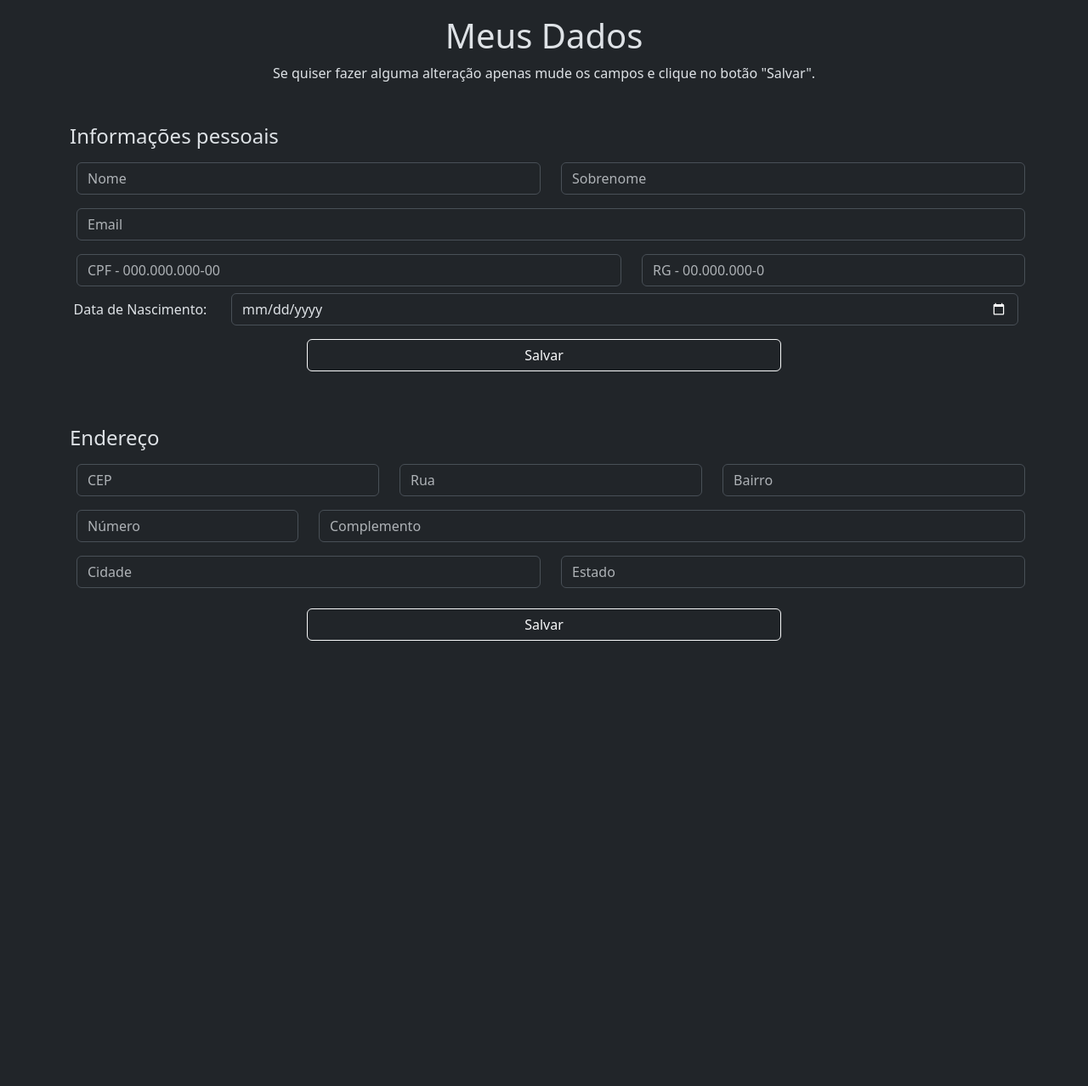
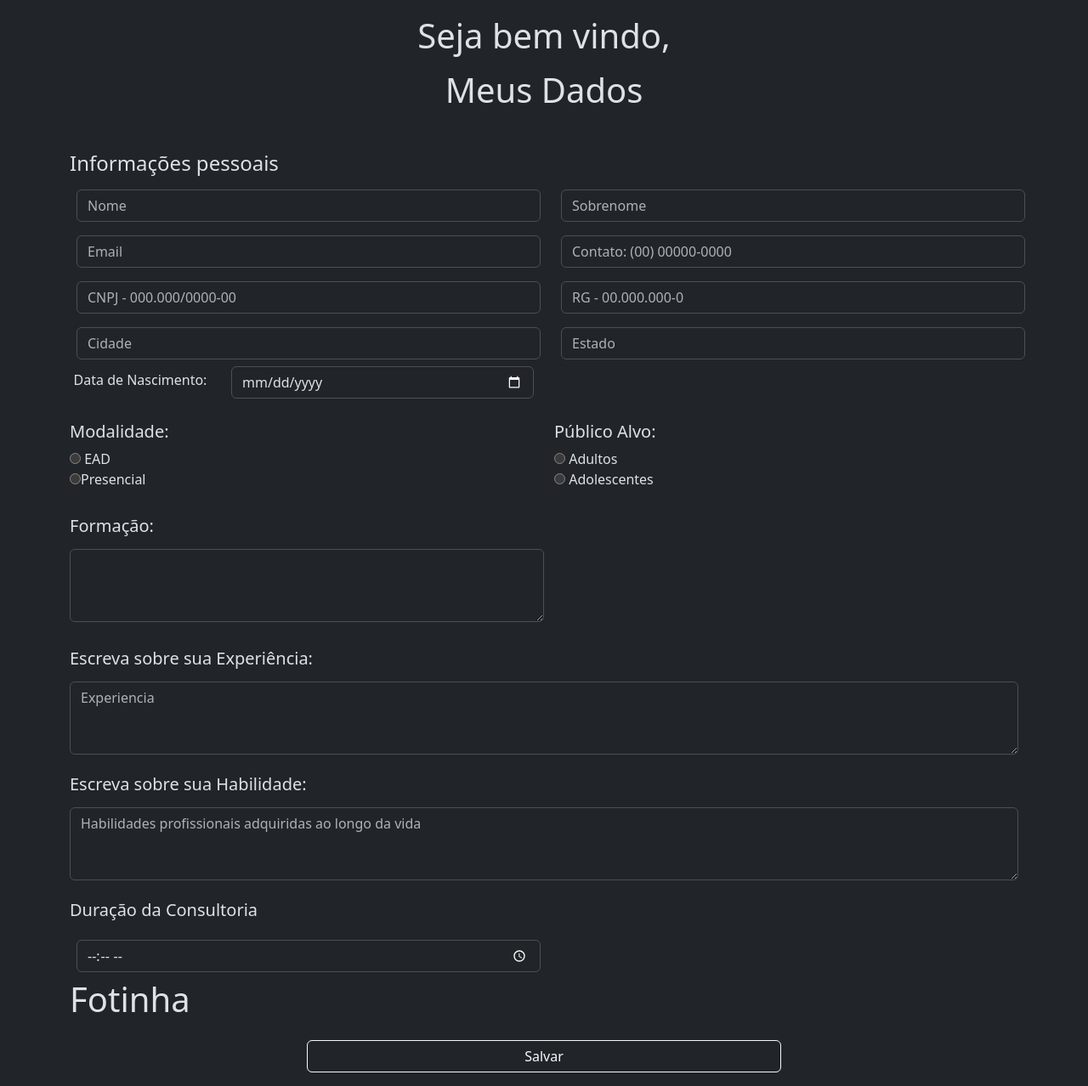
Before and after one commit to Heitor-Requena/Finannce, a PHP site: page /Finannce/Php/AreaConsultor/infopess.php in a window 1280 px wide. Shown: the part 82-1360 px from the top of the page at 85% size. Before the commit the page ends 836 px from the top, so only its background shows below. Run offline with PHP 8.4, Linux system fonts and the light colour scheme; the visitor is signed in with stand-in values (Sample User, id 1); data that the repository does not hold is empty; some libraries are stand-ins or nearby versions.

Commit message:
Alteração do Formulário do PerfilCon

```diff
--- a/Js/AreaAdm/AltPag.js
+++ b/Js/AreaAdm/AltPag.js
@@ -122,7 +122,7 @@ function alterarPag(pagName) {
             </div>
             <div class="text-center">
                 <input type="submit" id="btn_ConsultarCon"  name="btn_ConsultarCon"     class="iframe-btn btn m-3 col-6 btn-outline-light" value="Consultar" onclick="ConsultarCon(event)">
-                <input type="submit" id="btn_ListarCon"     name="btn_ListarCon"        class="iframe-btn btn m-3 col-6 btn-outline-light" value="Ver Todos Consultores" onclick="ListarCon(event)">
+                <input type="submit" id="btn_ListarCon"     name="btn_ListarCon"        class="iframe-btn btn m-3 col-6 btn-outline-light" value="Ver Todos Consultores" onclick="ListarCon(event)"> <br>
                 <input type="submit" id="btn_ListarConA"     name="btn_ListarConA"       class="iframe-btn btn m-3 col-3 btn-outline-light" value="Ver Apenas Consultores Ativados" onclick="ListarConA(event)">
                 <input type="submit" id="btn_ListarConD"     name="btn_ListarConD"       class="iframe-btn btn m-3 col-3 btn-outline-light" value="Ver Apenas Consultores Desativados" onclick="ListarConD(event)">
             </div>
--- a/Php/AreaConsultor/ControleLogin-Consultor.php
+++ b/Php/AreaConsultor/ControleLogin-Consultor.php
@@ -5,8 +5,9 @@ $Email_Consultor = filter_input(INPUT_GET, "Email_Consultor", FILTER_SANITIZE_EM
 $Senha_Consultor = filter_input(INPUT_GET, "Senha_Consultor");
 
 $EmailCadastro_Consultor = filter_input(INPUT_GET, "EmailCadastro_Consultor", FILTER_SANITIZE_EMAIL);
-$NomeCadastro_Consultor  = filter_input(INPUT_GET, "Nome_Consultor", FILTER_SANITIZE_STRING);
+$NomeCadastro_Consultor  = filter_input(INPUT_GET, "Nome_Consultor");
 $SenhaCadastro_Consultor = filter_input(INPUT_GET, "SenhaCadastro_Consultor");
+$FoneCadastro_Consultor  = filter_input(INPUT_GET, "FoneCadastro_Consultor");
 
 $login = new Cls_LoginConsultor();
 
@@ -27,7 +28,7 @@ if(isset($_GET["btn_EntrarConsultor"])){
             $_SESSION["email"] = $Dd->EMAIL_CONSULTOR;
             $_SESSION["nome"] = $Dd->NOME_CONSULTOR;
             $_SESSION["id"] = $Dd->ID_CONSULTOR;
-            header('Location: indexConsultor.php');
+            header('Location: infopess.php');
         }
     }
 }
@@ -36,5 +37,6 @@ if(isset($_GET["btn_CadastrarConsultor"])){
     $login->setEmail_Consultor($EmailCadastro_Consultor);
     $login->setSenha_Consultor($SenhaCadastro_Consultor);
     $login->setNome_Consultor($NomeCadastro_Consultor);
+    $login->setFone_Consultor($FoneCadastro_Consultor);
     echo $login->CadastrarConsultor();
 }
--- a/Php/AreaConsultor/infopess.php
+++ b/Php/AreaConsultor/infopess.php
@@ -69,10 +69,14 @@
   </nav>
 
   <section id="section" style="margin-top: 100px;">
+  <h1 class="text-center align-middle mt-5">Seja bem vindo, <? echo $Email?></h1>
+    </section>
+
+
+
     <h1 class="text-center mt-3">Meus Dados</h1>
-        <p class="text-center">Se quiser fazer alguma alteração apenas mude os campos e clique no botão "Salvar".</p>
 
-        <form class="container mt-5" action="" method="get">
+               <form class="container mt-5" action="" method="POST">
                  <h4 class="text-start">Informações pessoais</h4>
                  <div class="row">
                    <div class="col-6">
@@ -84,56 +88,31 @@
                  </div>
 
                  <div class="row">
-              <div class="col">
+                     <div class="col-6">
                        <input type="email" name="Email" id="Email" class="form-control m-2" placeholder="Email">
+                 </div>
+
+
+                 <div class="col-6">
+                     <input type="text" name="Tel:" id="Tel:" class="form-control m-2" placeholder="Contato: (00) 00000-0000">
                    </div>
                  </div>
 
+
                  <div class="row">
-            <div class="col-7">
-              <input type="text" name="CPF" id="CPF" class="form-control m-2" placeholder="CPF - 000.000.000-00" pattern="[0-9]{3}.[0-9]{3}.[0-9]{3}-[0-9]{2}">
+                   <div class="col-6">
+                     <input type="text" name="CPF" id="CPF" class="form-control m-2" placeholder="CNPJ - 000.000/0000-00" pattern="[0-9]{3}.[0-9]{3}/[0-9]{4}-[0-9]{2}">
                    </div>
-            <div class="col-5">
+                   <div class="col-6">
                      <input type="text" name="RG" id="RG" class="form-control m-2" placeholder="RG - 00.000.000-0" pattern="[0-9]{2}.[0-9]{3}.[0-9]{3}-[0-9]{1}">
                    </div>
                  </div>
 
-          <div class="row">
-            <label for="Nasc" class="col-sm-2 col-form-label text-center" >Data de Nascimento: </label>
-            <div class="col-sm-10">
-              <input type="date" class="form-control" id="Nasc" placeholder="Senha" min="2005-01-01">
-            </div>
-          </div>
 
-          <div class="text-center">
-            <button type="button" id="iframe-submit-btn1" class="iframe-btn btn m-3 col-6 btn-outline-light">Salvar</button>
-          </div>
-        </form>
 
-        <form action="" method="get" class="container mt-5">
-          <h4 class="text-start">Endereço</h4>
 
-          <div class="row">
-            <div class="col-4">
-              <input type="number" name="CEP" id="CEP" class="form-control m-2" placeholder="CEP" pattern="[0-9]{9}">
-            </div>
-            <div class="col-4">
-              <input type="text" name="Rua" id="Rua" class="form-control m-2" placeholder="Rua">
-            </div>
-            <div class="col-4">
-              <input type="text" name="Bairro" id="Bairro" class="form-control m-2" placeholder="Bairro">
-            </div>
-          </div>
 
-          <div class="row">
-            <div class="col-3">
-              <input type="number" name="Numero" id="Numero" class="form-control m-2" placeholder="Número">
-            </div>
-            <div class="col-9">
-              <input type="text" name="Complemento" id="Complemento" class="form-control m-2" placeholder="Complemento">
-            </div>
-          </div>
-
+                  <!--MAIS DADOS-->
                  <div class="row">
                    <div class="col-6">
                      <input type="text" name="Cidade" id="Cidade" class="form-control m-2" placeholder="Cidade">
@@ -143,10 +122,73 @@
                    </div>
                  </div>
 
+
+                 <div class="row">
+                   <label for="Nasc" class="col-sm-2 col-form-label text-center "><h6>Data de Nascimento: </h6></label>
+                   <div class="col-md-4">
+                     <input type="date" class="form-control" id="Nasc" min="2005-01-01">
+                   </div>
+                 </div> <br>
+
+
+                 <!--MAIS DADOS-->
+
+               <div class="row">
+                       <div class="col-sm-5 col-md-6">
+                         <label for="Modalidade"><h5>Modalidade:</h5></label> <br>
+
+                         <input type="radio" name="Modalidade" id="EAD"> EAD <br>
+
+                         <input type="radio" name="Modalidade" id="Presencial" >Presencial
+                       </div>
+
+
+                       <div class="col-sm-5 col-md-6">
+                         <label for="PubAlvo"><H5>Público Alvo:</H5></label> <br>
+                         <input type="radio" name="PubAlvo" id="Adultos"> Adultos <br>
+
+                         <input type="radio" name="PubAlvo" id="Adolescentes"> Adolescentes
+                       </div>
+               </div>
+               <br>
+
+
+                    <div class="col-6">
+                      <label for="Formacao"  class=" col-form-label  "><h5>Formação: </h5></label>
+                       <textarea name="Formacao" id="Formacao"  rows="3" class="form-control" ></textarea>
+                    </div>
+
+                   <br>
+
+                   <div class="mb-3">
+                     <label for="Experiencia" class=" col-form-label  "><h5>Escreva sobre sua Experiência:</h5></label>
+                     <textarea class="form-control" name="Experiencia" id="Experiencia" rows="3" placeholder="Experiencia"></textarea></div>
+
+                     <div class="mb-3">
+                     <label for="Habilidade" class=" col-form-label  "><h5>Escreva sobre sua Habilidade:</h5></label>
+                     <textarea class="form-control" name="Habilidade" id="Habilidade" rows="3" placeholder="Habilidades profissionais adquiridas ao longo da vida"></textarea></div>
+
+
+                   <div class="row">
+                   <div class="col-6">
+                     <label class="col-form-label "for="TempCons"><h5>Duração da Consultoria</h5></label>
+                     <input type="time" name="TempCons" id="TempCons" class="form-control m-2" placeholder="TempCons">
+                   </div>
+
+                   <div>
+                    <h1>Fotinha</h1>
+
+                   </div>
+
                    <div class="text-center">
                    <button type="button" id="iframe-submit-btn2" class="iframe-btn btn m-3 col-6 btn-outline-light">Salvar</button>
                  </div>
+
+
+
+
                </form>
+
   </section>
 
   <section id="result"></section>
```
Also changed, not shown: Js/Login/AltForm-Login.js (+7 -1 lines), Php/AreaConsultor/Cls_LoginConsultor.php (+10 -2 lines), Php/AreaConsultor/Cls_PerfilCons.php (+177 -0 lines), Php/AreaConsultor/Controle_PerfilCons.php (+47 -0 lines). Lines whose indentation alone changed are shown as unchanged.
